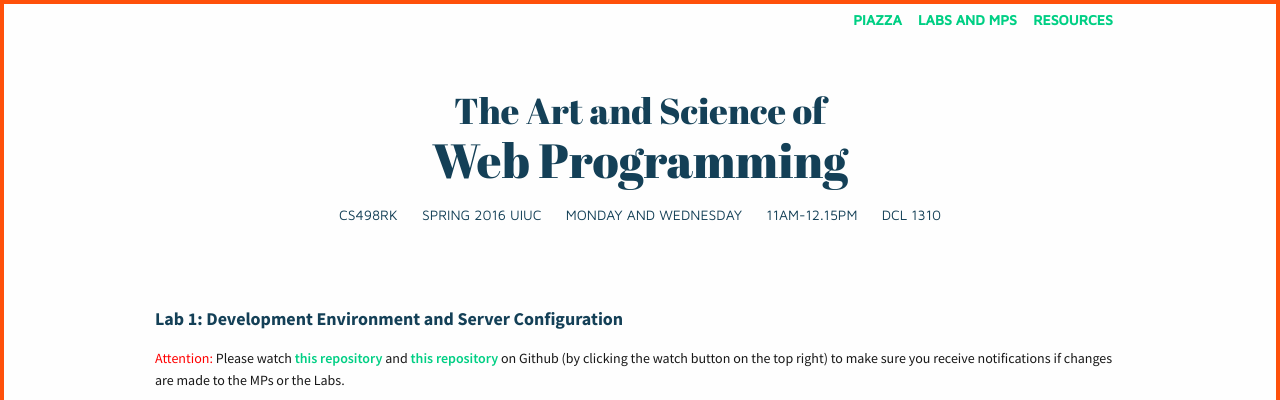
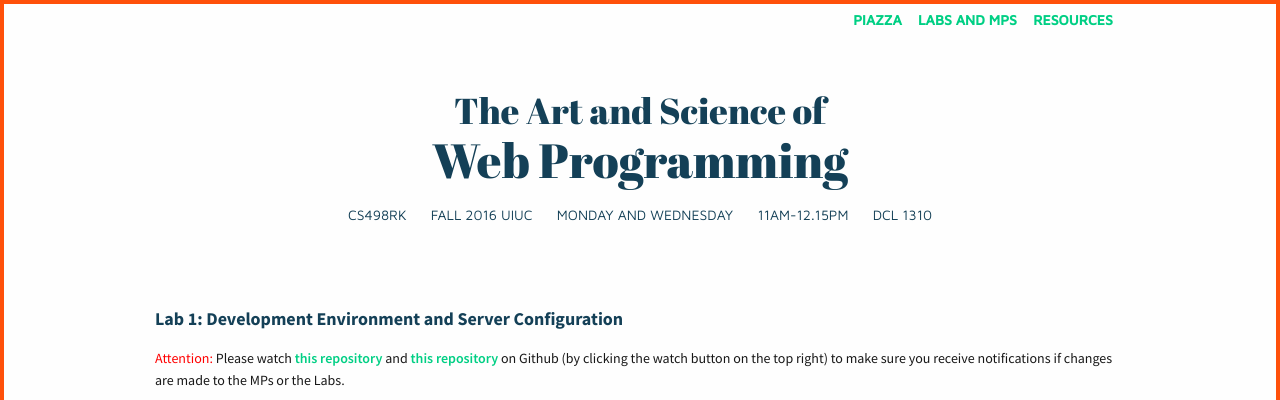
Before and after one commit to biplabdeka/fa2016, a Jekyll site: the page built from _posts/2015-1-28-Lab-1.md, in a window 1280 px wide. Shown: the top 400 px of the page. Built offline with Jekyll 4.4.1, drawn with Linux system fonts in a browser that asks for light colours; nearby versions of some CDN libraries.

Commit message:
some link fixes

```diff
--- a/_includes/head.html
+++ b/_includes/head.html
@@ -15,14 +15,14 @@
       <div class="row course_header">
         <div class="small-12 columns">
           <div class="nav">
-            <a href="http://piazza.com/illinois/spring2016/cs498rk">PIAZZA</a>&nbsp;&nbsp;&nbsp;
-            <a href="http://uiuc-web-programming.github.io/sp2016">LABS AND MPS</a>&nbsp;&nbsp;&nbsp;
+            <a href="http://piazza.com/illinois/fall2016/cs498rk">PIAZZA</a>&nbsp;&nbsp;&nbsp;
+            <a href="https://uiuc-web-programming.github.io/fa2016/">LABS AND MPS</a>&nbsp;&nbsp;&nbsp;
             <a href="https://courses.engr.illinois.edu/cs498rk1/resources.html">RESOURCES</a>&nbsp;&nbsp;&nbsp;
           </div>
           <div class="course_title_above"><a href="https://courses.engr.illinois.edu/cs498rk1/">The Art and Science of</a></div>
           <div class="course_title"><a href="https://courses.engr.illinois.edu/cs498rk1/" class="ng-binding">Web Programming</a></div>
           <div class="course_schedule">
-            <div class="">CS498RK&nbsp;&nbsp;&nbsp;&nbsp;&nbsp;&nbsp;SPRING 2016 UIUC&nbsp;&nbsp;&nbsp;&nbsp;&nbsp;&nbsp;MONDAY AND WEDNESDAY&nbsp;&nbsp;&nbsp;&nbsp;&nbsp;&nbsp;11AM-12.15PM&nbsp;&nbsp;&nbsp;&nbsp;&nbsp;&nbsp;DCL 1310</div>
+            <div class="">CS498RK&nbsp;&nbsp;&nbsp;&nbsp;&nbsp;&nbsp;FALL 2016 UIUC&nbsp;&nbsp;&nbsp;&nbsp;&nbsp;&nbsp;MONDAY AND WEDNESDAY&nbsp;&nbsp;&nbsp;&nbsp;&nbsp;&nbsp;11AM-12.15PM&nbsp;&nbsp;&nbsp;&nbsp;&nbsp;&nbsp;DCL 1310</div>
           </div>
         </div>
       </div>
--- a/_posts/2015-1-28-Lab-1.md
+++ b/_posts/2015-1-28-Lab-1.md
@@ -3,7 +3,7 @@
 title: "Lab 1: Development Environment and Server Configuration"
 <!-- permalink: lab1.html -->
 ---
-<span style="color: red"> Attention: </span> Please watch [this repository](https://github.com/uiuc-web-programming/sp2016) and [this repository](https://github.com/uiuc-web-programming/mp1_starter) on Github (by clicking the watch button on the top right) to make sure you receive notifications if changes are made to the MPs or the Labs.
+<span style="color: red"> Attention: </span> Please watch [this repository](https://github.com/uiuc-web-programming/fa2016) and [this repository](https://github.com/uiuc-web-programming/mp1_starter) on Github (by clicking the watch button on the top right) to make sure you receive notifications if changes are made to the MPs or the Labs.
 
 <span style="color: red"> Attention: </span> Please apply for [Github student developer pack](https://education.github.com/pack) as soon as possible.
 
```
